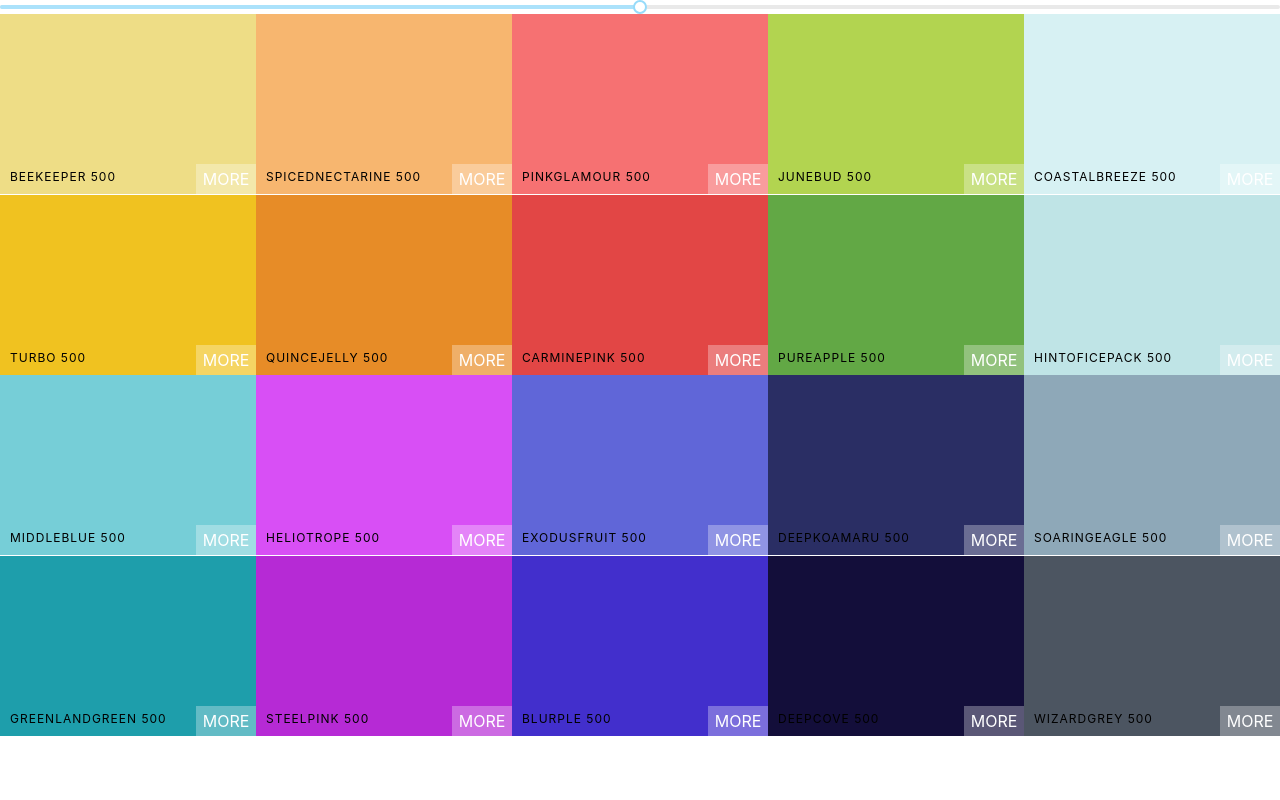
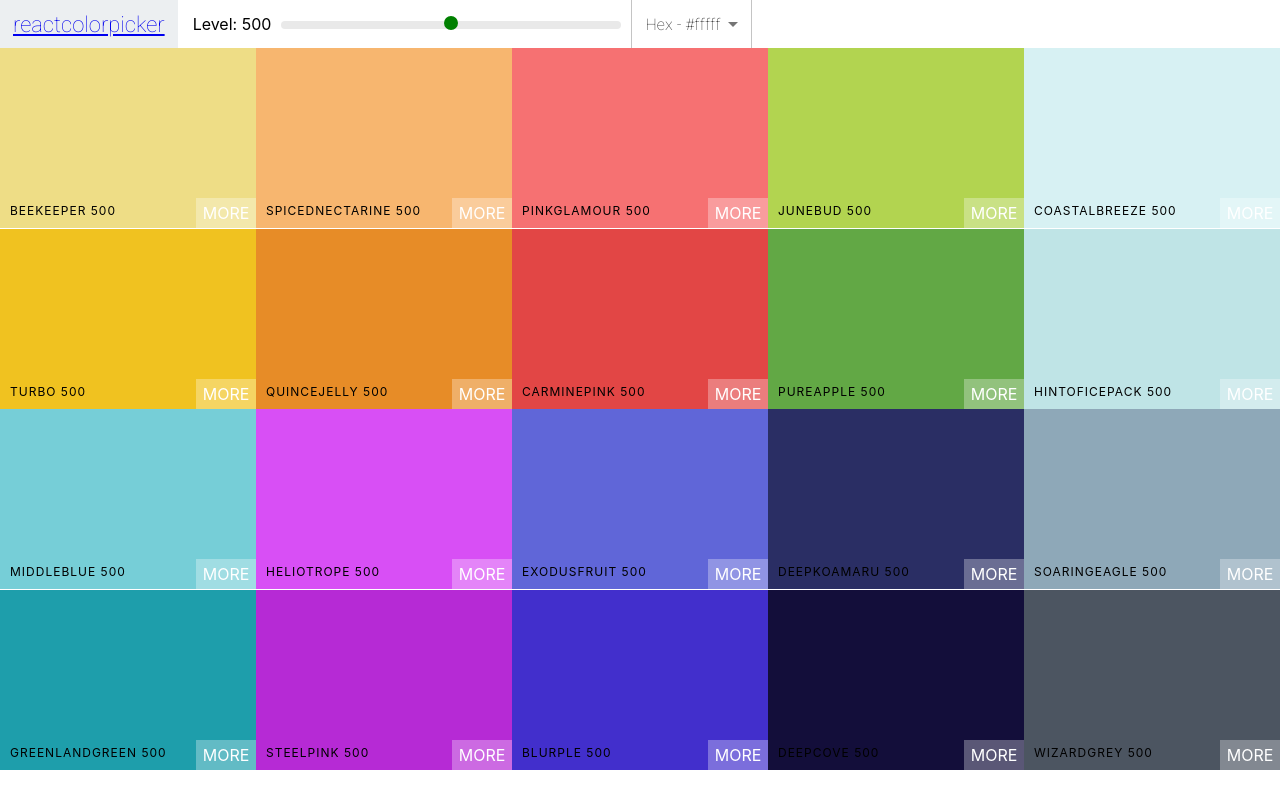
Before and after one commit to Murtazaeev/color-maker, a React (Create React App) app: page / in a window 1280 px wide. Built offline with nearby package versions, Linux system fonts and the light colour scheme.

Commit message:
added navbar and menu

```diff
--- a/package.json
+++ b/package.json
@@ -3,6 +3,10 @@
   "version": "0.1.0",
   "private": true,
   "dependencies": {
+    "@emotion/react": "^11.7.1",
+    "@emotion/styled": "^11.6.0",
+    "@material-ui/core": "^4.12.3",
+    "@mui/material": "^5.4.2",
     "@testing-library/jest-dom": "^5.16.2",
     "@testing-library/react": "^12.1.3",
     "@testing-library/user-event": "^13.5.0",
--- a/public/index.html
+++ b/public/index.html
@@ -4,6 +4,7 @@
     <meta charset="utf-8" />
     <link rel="icon" href="%PUBLIC_URL%/favicon.ico" />
     <meta name="viewport" content="width=device-width, initial-scale=1" />
+    <link href="https://fonts.googleapis.com/css2?family=Roboto:wght@100&display=swap" rel="stylesheet">
     <meta name="theme-color" content="#000000" />
     <meta
       name="description"
--- /dev/null
+++ b/src/Navbar.css
@@ -0,0 +1,55 @@
+.Navbar{
+    display: flex;
+    align-items: center;
+    justify-content: flex-start;
+    height: 6vh;
+}
+
+.logo {
+    margin-right: 15px;
+    padding: 0 13px;
+    font-size: 22px;
+    background-color: #eceff1;
+    font-family: Roboto;
+    height: 100%;
+    display: flex;
+    align-items: center;
+}
+
+.log a {
+    text-decoration: none;
+    color: black;
+}
+.slider {
+    width: 340px;
+    margin: 0 10px;
+    display: inline-block;
+}
+
+.rc-slider-track {
+    background-color: transparent;
+}
+.rc-slider-handle {
+    background-color: green;
+    outline: none;
+    border: 2px solid green;
+    box-shadow: none;
+}
+
+.rc-slider-rail {
+    height: 8px;
+}
+
+.rc-slider-handle
+.rc-slider-handle:active
+.rc-slider-handle:focus
+.rc-slider-handle:hover{
+    background-color: green;
+    outline: none;
+    border: 2px solid green;
+    box-shadow: none;
+    width: 13px;
+    height: 13px;
+    margin-left: -7px;
+    margin-top: -3px;
+}
--- /dev/null
+++ b/src/Navbar.js
@@ -0,0 +1,57 @@
+import React, { Component } from 'react';
+import Select from '@mui/material/Select';
+import MenuItem from '@mui/material/MenuItem';
+import Slider from 'rc-slider';
+import 'rc-slider/assets/index.css';
+import './Navbar.css';
+
+class Navbar extends Component {
+
+    constructor(props) {
+        super(props);
+        this.state = {
+            format: "hex"
+        }
+        this.handleChange = this.handleChange.bind(this);
+    }
+
+    handleChange(e){
+            this.setState({ format: e.target.value });
+            this.props.handleChange(e.target.value)
+    }
+
+
+    render() {
+        const { level, changeLevel } = this.props;
+        const { format } = this.state;
+        return (
+            <header className='Navbar'>
+                <div className='logo'>
+                    <a href='#'>reactcolorpicker</a>
+                </div>
+                <div className='slider-container'>
+                    <span>Level: {level}</span>
+                    <div className='slider'>
+                        <Slider
+                            defaultValue={level}
+                            min={100}
+                            max={900}
+                            step={100}
+                            onAfterChange={changeLevel} />
+                    </div>
+                </div>
+                <div className='select-container'>
+                    <Select
+                        value={format}
+                        onChange={this.handleChange}>
+                        <MenuItem value="hex">Hex - #fffff </MenuItem>
+                        <MenuItem value="rgb">RGB - rgb(255, 255, 255) </MenuItem>
+                        <MenuItem value="rgba">RGBA - rgba(255, 255, 255, 1.0) </MenuItem>
+                    </Select>
+                </div>
+            </header>
+        )
+    }
+}
+
+export default Navbar;
--- a/src/Palette.js
+++ b/src/Palette.js
@@ -1,8 +1,7 @@
 import React, { Component } from 'react';
 import ColorBox from './ColorBox';
+import Navbar from './Navbar';
 import './Palette.css'
-import Slider, { Range } from 'rc-slider';
-import 'rc-slider/assets/index.css';
 
 
 
@@ -10,29 +9,39 @@ class Palette extends Component {
   constructor(props) {
     super(props);
     this.state = {
-      level: 500
+      level: 500,
+      format: "hex"
     };
     this.changeLevel = this.changeLevel.bind(this);
+    this.changeFormat = this.changeFormat.bind(this);
   }
-
 
 
   changeLevel(level) {
     this.setState({ level })
 
   }
+
+    changeFormat(val) {
+    this.setState({format: val})
+  }
   render() {
     const { colors } = this.props.palette;
-    const {level} = this.state;
+    const { level, format } = this.state;
     const colorBoxes = colors[level].map(color => (
-          <ColorBox background={color.hex} name={color.name} />
+      <ColorBox
+        background={color[format]}
+        name={color.name}
+        changeLevel={this.changeLevel}
+         />
     ))
     return (
       <div className='Palette'>
-        <Slider
-          defaultValue={level}
-          min={100} max={900} step={100}
-          onAfterChange={this.changeLevel} />
+        <Navbar
+          level={level}
+          changeLevel={this.changeLevel}
+          handleChange={this.changeFormat}
+        />
         {/* Navbar goes here */}
         <div className='Palette-colors'> {/* bunch of color boxes */}
           {colorBoxes}
```
Also changed, not shown: src/Palette.css (line endings or trailing spaces), 1 other file (tests, documents, lock files or other folders). Lines whose indentation alone changed are shown as unchanged.
